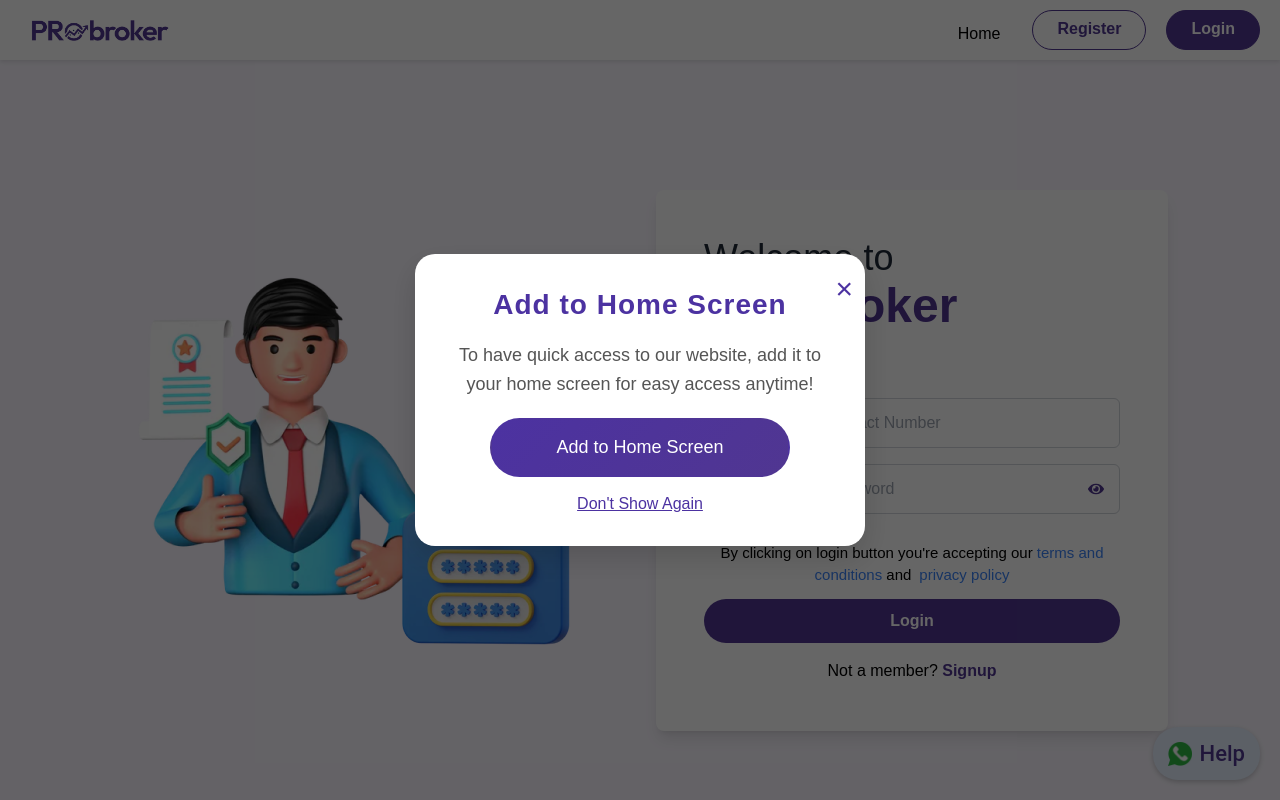
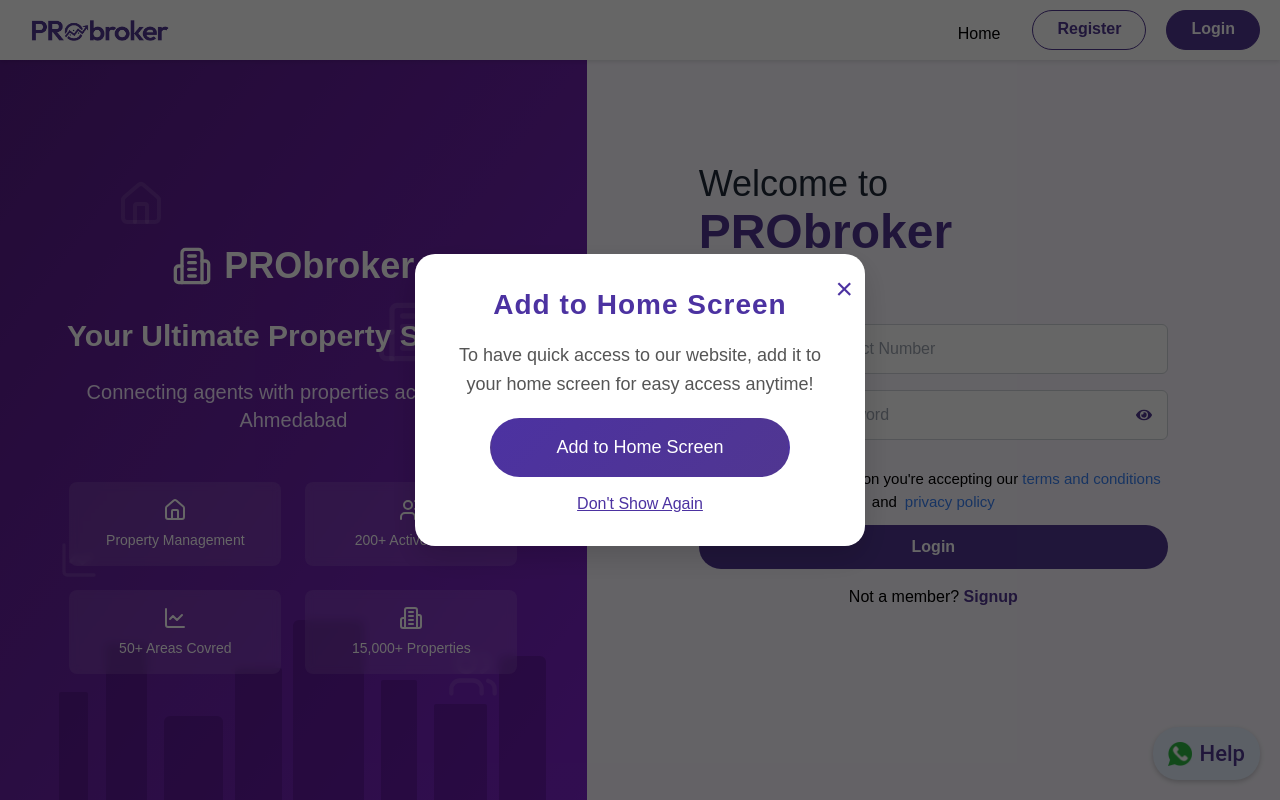
Before and after one commit to Homiz50/probroker, a React (Create React App) app: page /login in a window 1280 px wide. Shown: the top 800 px of the page. Built offline with nearby package versions, Linux system fonts and the light colour scheme.

Commit message:
Change Layout Of Singin And Login Page and Add Search Icon In Fillter page

```diff
--- a/src/components/FilterPage.js
+++ b/src/components/FilterPage.js
@@ -567,7 +567,7 @@ const FilterPage = () => {
                       onClick={handleApplyFilters}
                     >
                       <span className="pl-4 pr-4 px-[6px] py-[5px] bg-purple-900 text-base  rounded-full text-white font-sans font-medium">
-                        Search
+                      <svg xmlns="http://www.w3.org/2000/svg" height="24px" viewBox="0 -960 960 960" width="24px" fill="#e3e3e3"><path d="M784-120 532-372q-30 24-69 38t-83 14q-109 0-184.5-75.5T120-580q0-109 75.5-184.5T380-840q109 0 184.5 75.5T640-580q0 44-14 83t-38 69l252 252-56 56ZM380-400q75 0 127.5-52.5T560-580q0-75-52.5-127.5T380-760q-75 0-127.5 52.5T200-580q0 75 52.5 127.5T380-400Z"/></svg>
                       </span>
                     </button>
                   </div>
--- /dev/null
+++ b/src/components/LeftPanel.js
@@ -0,0 +1,108 @@
+import React, { useEffect, useRef } from 'react';
+import { Building2, Home, LineChart, Users } from 'lucide-react';
+
+const LeftPanel = () => {
+  const panelRef = useRef(null);
+
+  // Parallax effect for buildings
+  useEffect(() => {
+    const handleMouseMove = (e) => {
+      if (!panelRef.current) return;
+
+      const x = e.clientX / window.innerWidth;
+      const y = e.clientY / window.innerHeight;
+
+      const buildings = panelRef.current.querySelectorAll('.parallax-building');
+      const clouds = panelRef.current.querySelectorAll('.parallax-cloud');
+
+      buildings.forEach((building, index) => {
+        const speed = 1 + index * 0.5;
+        const buildingEl = building;
+        buildingEl.style.transform = `translateX(${x * speed * 10}px) translateY(${y * speed * 5}px)`;
+      });
+
+      clouds.forEach((cloud, index) => {
+        const speed = 2 + index * 0.8;
+        const cloudEl = cloud;
+        cloudEl.style.transform = `translateX(${x * speed * 20}px) translateY(${y * speed * 10}px)`;
+      });
+    };
+
+    window.addEventListener('mousemove', handleMouseMove);
+    return () => {
+      window.removeEventListener('mousemove', handleMouseMove);
+    };
+  }, []);
+
+  return (
+    <div
+      ref={panelRef}
+      className="hidden md:block w-1/2 relative bg-gradient-to-br from-purple-900 via-purple-800 to-purple-700 overflow-hidden"
+    >
+      {/* Animated gradient background */}
+      <div className="absolute inset-0 bg-gradient-to-br from-purple-900 via-purple-800 to-purple-700 animate-gradient-shift"></div>
+
+      {/* Floating elements */}
+      <div className="absolute inset-0">
+        <div className="parallax-cloud absolute top-[15%] left-[20%] text-white/10">
+          <Home size={48} />
+        </div>
+        <div className="parallax-cloud absolute top-[30%] right-[25%] text-white/10">
+          <Building2 size={64} />
+        </div>
+        <div className="parallax-cloud absolute bottom-[35%] left-[10%] text-white/10">
+          <LineChart size={40} />
+        </div>
+        <div className="parallax-cloud absolute bottom-[20%] right-[15%] text-white/10">
+          <Users size={52} />
+        </div>
+      </div>
+
+      {/* City skyline silhouette */}
+      <div className="absolute bottom-0 left-0 right-0 h-[30%]">
+        <div className="parallax-building absolute bottom-0 left-[10%] w-[5%] h-[70%] bg-purple-950/30 rounded-t-sm"></div>
+        <div className="parallax-building absolute bottom-0 left-[18%] w-[7%] h-[90%] bg-purple-950/30 rounded-t-sm"></div>
+        <div className="parallax-building absolute bottom-0 left-[28%] w-[10%] h-[60%] bg-purple-950/30 rounded-t-md"></div>
+        <div className="parallax-building absolute bottom-0 left-[40%] w-[8%] h-[80%] bg-purple-950/30 rounded-t-sm"></div>
+        <div className="parallax-building absolute bottom-0 left-[50%] w-[12%] h-[100%] bg-purple-950/30 rounded-t-md"></div>
+        <div className="parallax-building absolute bottom-0 left-[65%] w-[6%] h-[75%] bg-purple-950/30 rounded-t-sm"></div>
+        <div className="parallax-building absolute bottom-0 left-[74%] w-[9%] h-[65%] bg-purple-950/30 rounded-t-sm"></div>
+        <div className="parallax-building absolute bottom-0 left-[85%] w-[8%] h-[85%] bg-purple-950/30 rounded-t-md"></div>
+      </div>
+
+      {/* Content */}
+      <div className="relative z-10 flex flex-col justify-center items-center h-full px-12 text-white">
+        <div className="mb-8 flex items-center space-x-3">
+          <Building2 size={40} className="text-white" />
+          <h1 className="text-4xl font-bold">PRObroker</h1>
+        </div>
+
+        <h2 className="text-3xl font-bold text-center mb-6">
+          Your Ultimate Property Solution
+        </h2>
+
+        <p className="text-xl text-center mb-12 text-purple-100">
+          Connecting agents with properties across west Ahmedabad
+        </p>
+
+        <div className="grid grid-cols-2 gap-6 w-full max-w-md">
+          <FeatureCard icon={<Home />} title="Property Management" />
+          <FeatureCard icon={<Users />} title="200+ Active Users" />
+          <FeatureCard icon={<LineChart />} title="50+ Areas Covred" />
+          <FeatureCard icon={<Building2 />} title="15,000+ Properties" />
+        </div>
+      </div>
+    </div>
+  );
+};
+
+const FeatureCard = ({ icon, title }) => {
+  return (
+    <div className="bg-white/10 backdrop-blur-sm rounded-lg p-4 flex flex-col items-center text-center hover:bg-white/20 transition-all duration-300 transform hover:scale-105">
+      <div className="text-white mb-2">{icon}</div>
+      <h3 className="text-sm font-medium text-white">{title}</h3>
+    </div>
+  );
+};
+
+export default LeftPanel;
--- a/src/components/Login.js
+++ b/src/components/Login.js
@@ -3,10 +3,11 @@ import React, { useState } from "react";
 import { useNavigate, Link } from "react-router-dom";
 import Cookies from "js-cookie";
 import axios from "axios";
-import { FaKey, FaPhoneAlt,FaEyeSlash,FaEye } from "react-icons/fa";
+import { FaKey, FaPhoneAlt, FaEyeSlash, FaEye } from "react-icons/fa";
 import image from "../image/login-model.png";
 import bowser from "bowser";
 import FingerprintJS from "@fingerprintjs/fingerprintjs"; // For browser fingerprinting
+import LeftPanel from "./LeftPanel";
 
 const Login = () => {
   const [number, setNumber] = useState("");
@@ -123,14 +124,15 @@ const Login = () => {
   };
 
   return (
-    <div className="flex h-screen justify-center items-center bg-[#FAF7FF] mx-4 lg:mx-28">
-      <div className="hidden lg:flex flex-1">
-        <img src={image} alt="Pro Broker" className="object-cover" />
-      </div>
-      <div className="flex-1 max-w-lg p-12 bg-white rounded-lg shadow-lg ">
-        <p className="text-4xl text-gray-800 mb-1">Welcome to</p>
-        <p className="text-5xl font-bold text-[#503691] mb-4">PRObroker</p>
-        <form onSubmit={handleSubmit}>
+    <div className="flex h-screen w-full  overflow-hidden">
+      {/* Left panel with animations and graphics */}
+      <LeftPanel />
+
+      <form onSubmit={handleSubmit} className="mx-4 lg:mx-28 mt-16">
+
+        <div className="flex-1 max-w-lg  rounded-lg mt-10">
+          <p className="text-4xl text-gray-800 mb-1">Welcome to</p>
+          <p className="text-5xl font-bold text-[#503691] mb-4">PRObroker</p>
           <p className="text-3xl font-bold mb-4">Login</p>
           <div className="relative mb-4">
             <FaPhoneAlt className="absolute top-1/2 left-4 transform -translate-y-1/2 text-[#503691]" />
@@ -179,10 +181,15 @@ const Login = () => {
           )}
           <p className="lg:text-[15px] text-[13px] text-center  py-3">
             By clicking on login button you're accepting our
-
-              <Link to="/terms-and-condition" className="text-blue-500"> terms and conditions</Link> and
-              <Link to="/privacy-policy" className=" text-blue-500 pl-2" >privacy policy</Link>
-            </p>
+            <Link to="/terms-and-condition" className="text-blue-500">
+              {" "}
+              terms and conditions
+            </Link>{" "}
+            and
+            <Link to="/privacy-policy" className=" text-blue-500 pl-2">
+              privacy policy
+            </Link>
+          </p>
           <button
             type="submit"
             className="w-full h-11 bg-[#503691] text-white rounded-full font-semibold hover:bg-[#5b54e6] disabled:opacity-50"
@@ -199,8 +206,8 @@ const Login = () => {
               </Link>
             </p>
           </div>
-        </form>
-      </div>
+        </div>
+      </form>
     </div>
   );
 };
--- a/src/components/Signup.js
+++ b/src/components/Signup.js
@@ -16,6 +16,7 @@ import image from "../image/login-model.png";
 import bowser from "bowser";
 import FingerprintJS from "@fingerprintjs/fingerprintjs"; // For browser fingerprinting
 import { FaLocationPin } from "react-icons/fa6";
+import LeftPanel from "./LeftPanel";
 
 const Signup = () => {
   const [companyName, setCompanyName] = useState("");
@@ -146,14 +147,13 @@ const Signup = () => {
   };
 
   return (
-    <div className="flex h-screen justify-center items-center bg-[#FAF7FF] mx-4 lg:mx-28 my-[70px]">
-      <div className="hidden lg:flex flex-1">
-        <img src={image} alt="Pro Broker" className="object-cover" />
-      </div>
-      <div className="flex-1 max-w-lg p-12 bg-white rounded-lg shadow-lg ">
-        <p className="text-4xl text-gray-800 mb-1">Welcome to</p>
-        <p className="text-5xl font-bold text-[#503691] mb-4">PRObroker</p>
-        <form onSubmit={handleSubmit}>
+    <div className="flex h-screen w-full gap-[10%] overflow-hidden">
+    {/* Left panel with animations and graphics */}
+    <LeftPanel />
+
+        <form onSubmit={handleSubmit}  className="mx-4 lg:mx-28 ">
+        <p className="text-4xl text-gray-800 mb-1 mt-11">Welcome to <span className="text-5xl font-bold text-[#503691] mb-4">PRObroker</span> </p>
+
           <p className="text-3xl font-bold mb-4">Signup</p>
           <div className="relative mb-4">
             <FaBusinessTime className="absolute top-1/2 left-4 transform -translate-y-1/2 text-[#503691]" />
@@ -246,10 +246,15 @@ const Signup = () => {
           )}
           <p className="lg:text-[14px] text-[13px] text-center  py-3">
             By clicking on signup button you're accepting our
-
-              <Link to="/terms-and-condition" className="text-blue-500"> terms and conditions</Link> and
-              <Link to="/privacy-policy" className=" text-blue-500 pl-2" >privacy policy</Link>
-            </p>
+            <Link to="/terms-and-condition" className="text-blue-500">
+              {" "}
+              terms and conditions
+            </Link>{" "}
+            and
+            <Link to="/privacy-policy" className=" text-blue-500 pl-2">
+              privacy policy
+            </Link>
+          </p>
 
           <button
             type="submit"
@@ -269,7 +274,7 @@ const Signup = () => {
           </div>
         </form>
       </div>
-    </div>
+
   );
 };
 
```
